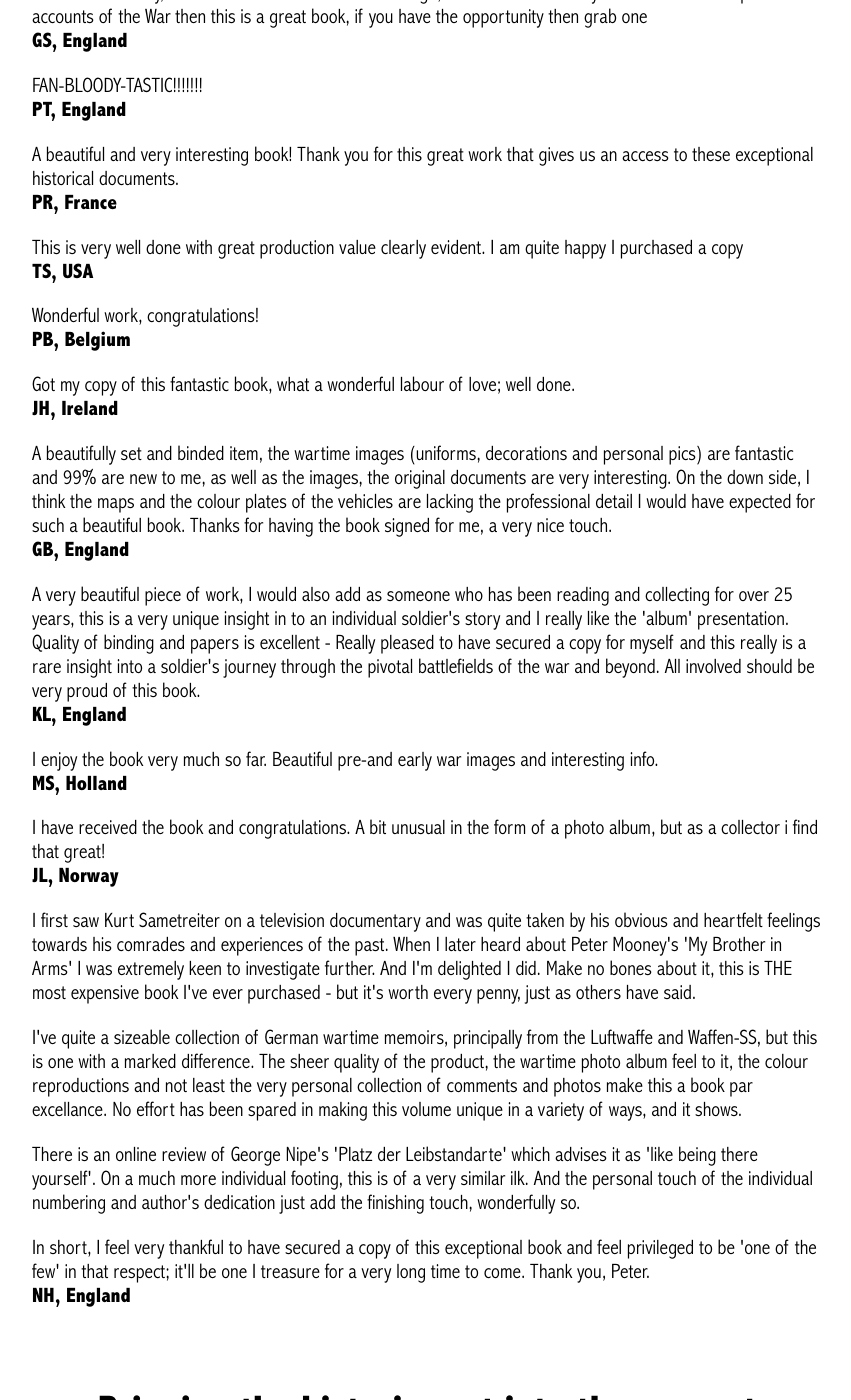
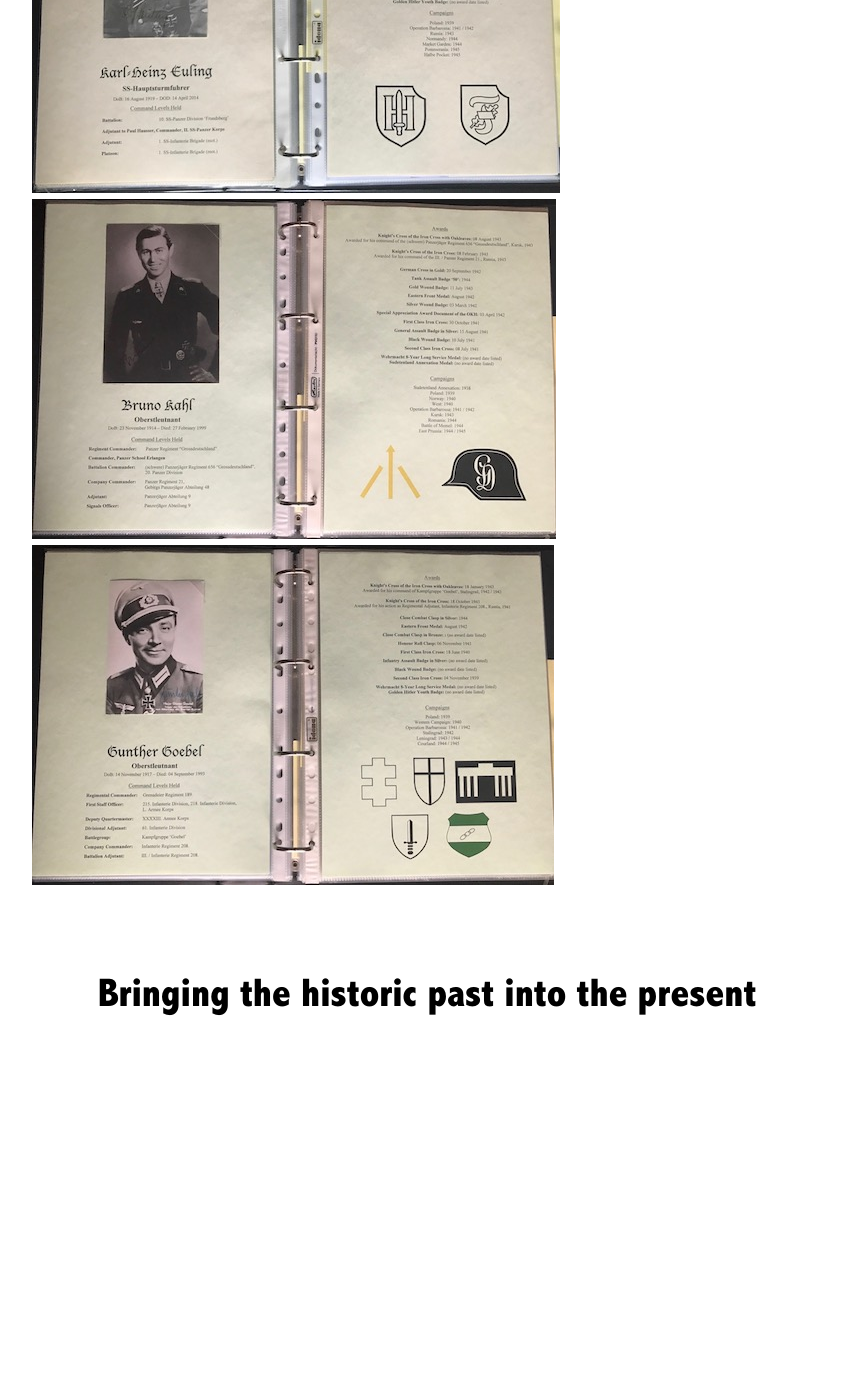
Before and after one commit to lahphotographs/lahphotographs.github.com, a Jekyll site: the page built from testimonials.md, in a window 1280 px wide and 1400 px high, scrolled down 1466 px. Shown: the whole window, without its empty margins (213-1064 px from the left). Built offline with Jekyll 4.4.1, drawn with Linux system fonts in a browser that asks for light colours; after the commit the page ends 2523 px from its top, so only the background shows below that; some of the changed text lies outside the part shown.

Commit message:
Update testimonials.md

```diff
--- a/testimonials.md
+++ b/testimonials.md
@@ -1,134 +1,17 @@
 ---
 layout: page
-title: Customer Testimonials
+title: Photo mounts
 permalink: /testimonials.html
 maps: true
 ---
-<h3>The Kurt Sametreiter book is currently being enjoyed by customers in these countries</h3>
-<div class="left">
-  <ul>
-    <li>Austria</li>
-    <li>Italy</li>
-    <li>Germany</li>
-    <li>Czech Republic</li>
-    <li>Sweden</li>
-    <li>Finland</li>
-    <li>Norway</li>
-    <li>Holland</li>
-    <li>Belgium</li>
-    <li>France</li>
-    <li>England</li>
-    <li>Scotland</li>
-    <li>Wales</li>
-    <li>Ireland</li>
-    <li>USA</li>
-    <li>Canada</li>
-    <li>Mexico</li>
-    <li>Australia</li>
-    <li>New Zealand</li>
-  </ul>
-</div>
-<div id="map-canvas" class="right"></div>
-
-
-<h2 class="clear">Testimonials from some of those customers</h2>
-<p>The quality of both text and images is excellent. The book is much more than a collection of captioned photos. There are plenty of interesting details in the book that the author could have only obtained from the veterans themselves. The value of such a book is clear where the author uses first hand recollections from the actual veterans in contrast to so many other books.<br />
-<b>John P. Moore, USA</b>
-</p>
-
-<p>Beautiful work and worth every penny<br />
-<b>NK, England</b>
-</p>
-
-<p>Your book has found a worthy place on my bookshelf, placed upon a purpose-built stand!<br />
-<b>MN, Germany</b>
-</p>
-
-<p>Have just received my book. A top quality and interesting book. A genuine collectors item and therefore value for money.<br />
-<b>PI, Australia</b>
-</p>
-
-<p>Mine arrived today, I cannot recommend this book enough, it is a work of art. If you are interested in personal accounts of the War then this is a great book, if you have the opportunity then grab one<br />
-<b>GS, England</b>
-</p>
-
-<p>FAN-BLOODY-TASTIC!!!!!!!<br />
-<b>PT, England</b>
-</p>
-
-<p>A beautiful and very interesting book!
-
-Thank you for this great work that gives us an access to these exceptional historical documents.<br />
-<b>PR, France</b>
-</p>
-
-<p>This is very well done with great production value clearly evident.  I am quite happy I purchased a copy<br />
-<b>TS, USA</b>
-</p>
-
-<p>Wonderful work, congratulations!<br />
-<b>PB, Belgium</b>
-</p>
-
-<p>Got my copy of this fantastic book, what a wonderful labour of love; well done.<br />
-<b>JH, Ireland</b>
-</p>
-
-<p>A beautifully set and binded item, the wartime images (uniforms, decorations and
-personal pics) are fantastic and 99% are new to me, as well as the images, the
-original documents are very interesting.
-
-On the down side, I think the maps and the colour plates of the vehicles are lacking the
-professional detail I would have expected for such a beautiful book.
-
-Thanks for having the book signed for me, a very nice touch.<br />
-<b>GB, England</b>
-</p>
-
-<p>A very beautiful piece of work, I would also add as someone who has been
-reading and collecting for over 25 years, this is a very unique insight in to an
-individual soldier's story and I really like the 'album' presentation.
-
-Quality of binding and papers is excellent - Really pleased to have secured a copy for
-myself and this really is a rare insight into a soldier's journey through the pivotal battlefields
-of the war and beyond.
-
-All involved should be very proud of this book.<br />
-<b>KL, England</b>
-</p>
-
-<p>I enjoy the book very much so far. Beautiful pre-and early war images and
-interesting info.<br />
-<b>MS, Holland</b>
-</p>
-
-<p>I have received the book and congratulations.
-
-A bit unusual in the form of a photo album, but as a collector i find that great!<br />
-<b>JL, Norway</b>
-</p>
-
-<p>I first saw Kurt Sametreiter on a television documentary and was quite
-taken by his obvious and heartfelt feelings towards his comrades and
-experiences of the past. When I later heard about Peter Mooney's
-'My Brother in Arms' I was extremely keen to investigate further.
-And I'm delighted I did. Make no bones about it, this is THE most
-expensive book I've ever purchased - but it's worth every penny,
- just as others have said.
-
-<p>I've quite a sizeable collection of German wartime memoirs, principally from the Luftwaffe
-and Waffen-SS, but this is one with a marked difference. The sheer quality of the product,
-the wartime photo album feel to it, the colour reproductions and not least the very
-personal collection of comments and photos make this a book par excellance. No effort has
-been spared in making this volume unique in a variety of ways, and it shows.
-
-<p>There is an online review of George Nipe's 'Platz der Leibstandarte' which advises it as
-'like being there yourself'. On a much more individual footing, this is of a very similar
-ilk. And the personal touch of the individual numbering and author's dedication just add
-the finishing touch, wonderfully so.
-
-<p>In short, I feel very thankful to have secured a copy of this exceptional book and feel
-privileged to be 'one of the few' in that respect; it'll be one I treasure for a very long
-time to come. Thank you, Peter.<br />
-<b>NH, England</b>
-</p>
+<p>Protecting your photos, whilst displaying them, is always a challenge. To potentially help in this key area, I have designed mounting templates. They can easily be stored in clear A4 wallets and kept in a folder. Alternatively, they can be mounted within an A3 frame easily, ready to be added to your wall.</p>
+<br />
+<p>These templates contain the key details of the soldier's career, including: command positions held, awards obtained and campaigns fought in; they also contain military unit emblems that the person served within.</p>
+<br />
+<p>Each template is printed on different colour paper for each arms of service (Green for Heer, Blue for Luftwaffe and Kriegsmarine, Biege for Waffen-SS). They cost an additional £15.00 per template. If you would like any to go with your photo, please allow time to create each one; something that can discussed at the time of your order.</p>
+<p>
+<img src="./assets/Hajo Hermann template.jpg"/>
+<img src="./assets/Alfred Grislawski template.jpg"/>
+<img src="./assets/Euling template.jpg"/>
+<img src="./assets/Bruno Kahl template.jpg"/>
+<img src="./assets/Gunther Goebel template.jpg"/></p>
```
